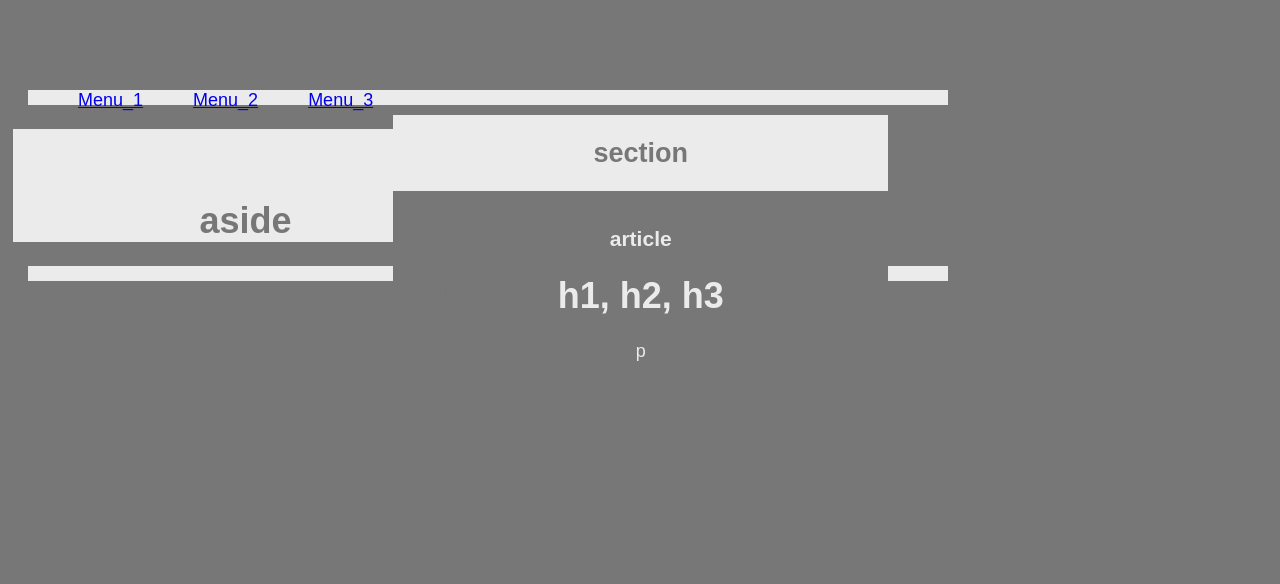
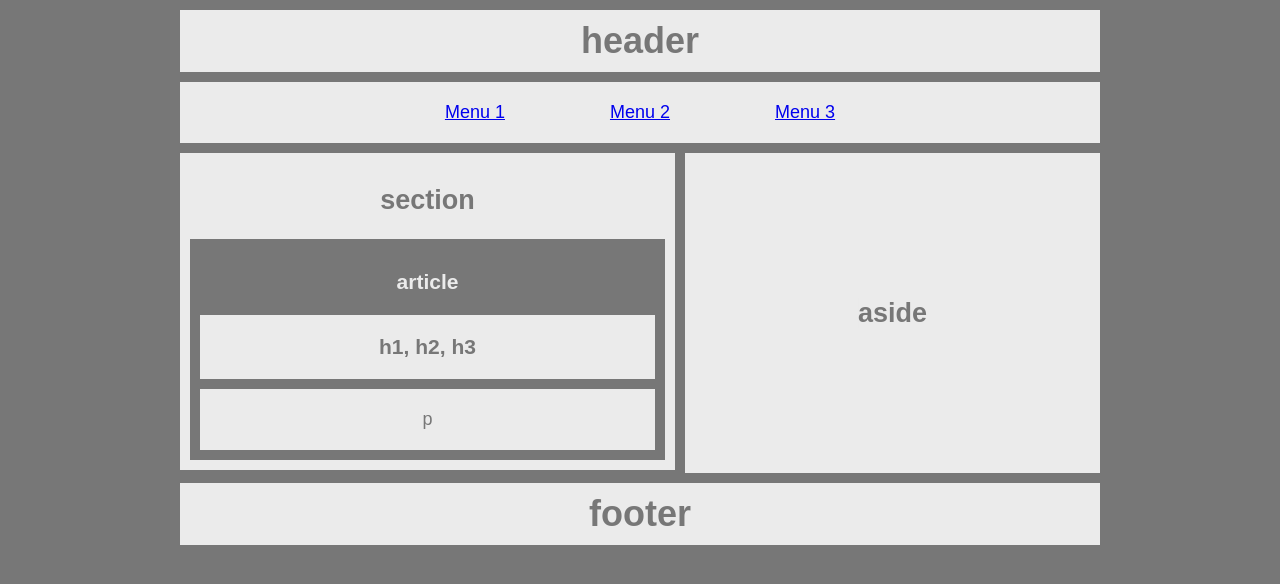
Before and after one commit to whitenanna1/HW-Wireframe, a plain HTML site: page index.html in a window 1280 px wide. Drawn offline with Linux system fonts and the light colour scheme.

Commit message:
HW-Wireframe Completed 10.31.'18

```diff
--- a/index.html
+++ b/index.html
@@ -7,34 +7,43 @@
 </head>
 
 <body>
-        <div classs="header">
+    <div class="container">
+        <header>
             <h1>header</h1>
-        </div>
+        </header>
 
-        <div class="nav">
-            <a href="#">Menu_1</a>
-            <a href="#">Menu_2</a>
-            <a href="#">Menu_3</a>
-        </div>
+        <nav>
+            <a href="#">Menu 1</a>
+            <a href="#">Menu 2</a>
+            <a href="#">Menu 3</a>
+        </nav>
 
-        <div class="section">
+<div class="clear-fix">
+
+        <div class="wrapper">
+            <section>
                 <h2>section</h2>
 
-            <div class="article">
+                <article>
                     <h3> article</h3>
 
-                <h1>h1, h2, h3</h1>
+                    <h1 class="atc">h1, h2, h3</h1>
                     <p> p </p>
+                </article>
+            </section>
+
+
+            <aside>
+                <h1 class="asd"> aside </h1>
+            </aside>
         </div>
 </div>
 
-        <div class="aside">
-            <h1> aside </h1>
-        </div>
 
-        <div class="footer">
+
+    <footer>
         <h1>footer</h1>
-        </div>
+    </footer>
 
 
 </body>
--- a/style.css
+++ b/style.css
@@ -2,11 +2,11 @@
 
 -------------------------------
 Body{
-    font-family: 'Arial', 'Helvetica Neue', Helvetica, sans-serif;
-    color: '#777';
-    background: '#777';
-    width: '960px';
-    font-size: '18px';
+    font-family: Arial, Helvetica Neue, Helvetica, sans-serif;
+    color: #777;
+    background: #777;
+    width: 960px;
+    font-size: 18px;
     }
 =================================
 Header,
@@ -14,19 +14,19 @@ Nav,
 Section,
 Aside,
 Footer
-    { background: '#ebebeb'}
+    { background: #ebebeb}
 ==================================
 Article
     {
-     color: '#ebebeb';
-     background: '#777';
+     color: #ebebeb;
+     background: #777;
     }
 ===================================
 
 ===================================
 h1, p{
-    color: '#777';
-    background: '#ebebeb';
+    color: #777;
+    background: #ebebeb;
 }
 ====================================
 section{
@@ -35,76 +35,122 @@ section{
 -------------------------------------
 */
 
-body{
+body {
     font-family: arial, helvetica neue, helvetica, sans-serif;
     color: #777;
     background: #777;
     width: 960px;
     font-size: 18px;
     text-align: center;
-    }
+    margin: 0 auto;
+}
 
-.header {
-    background:#ebebeb;
-    margin: 5px 20px 5px 20px;
-    height: 15px;
+.container {
+    margin: 10px 20px;
+}
+
+header {
+    background: #ebebeb;
     display: block;
+    margin: 0 0 10px 0;
+    padding: 10px;
 }
-.nav {
-    background:#ebebeb;
-    margin: 5px 20px 5px 20px;
-    height: 15px;
+
+nav {
+    background: #ebebeb;
+    display: block;
+    padding: 20px
+}
+
+
+nav a {
+    margin: 0 auto;
+    padding: 20px 50px;
+}
+
+nav a:hover {
+    background: black;
+    color: white;
+}
+
+.clear-fix::after{
+    content: "";
+    clear: both;
+    display: table;
+}
+
+.wrapper{
+    margin: 10px 0;
+    background: #777;
+    height: 320px;
+
+}
+
+section {
+    float: left;
+    background: #ebebeb;
+    width: 495px;
+    padding: 10px 0;
+}
+
+aside {
+    float: right;
+    background: #ebebeb;
+    width: 415px;
+    margin: 0 auto;
+    height: inherit;
+    position: relative;
+}
+
+article {
+    color: #ebebeb;
+    background: #777;
+    margin: 0 10px;
+    padding: 10px;
+
+}
+
+
+h1 {
+    color: #777;
+    background: #ebebeb;
+    margin: 0 auto;
+}
+
+.asd {
+    position: absolute;
+    top: 50%;
+    left: 50%;
+    transform: translate(-50%, -50%);
+}
+
+.atc {
+    margin-top: 10px;
+    margin-bottom: 10px;
+    padding: 20px;
+}
+
+
+h2 {
+    color: #777;
+    background: #ebebeb;
+}
+
+h3 {
+    color: #ebebeb;
+    background: #777;
+}
+
+p {
+    color: #777;
+    background: #ebebeb;
+    margin: 0;
+    padding: 20px
 }
 
 
 
-.nav a{
-    float: left;
-    display: block;
-    padding-left: 50px;}
-
-.nav a:hover{
-    background: black;
-    color: white;
+footer {
+    background: #ebebeb;
+    padding: 10px;
 }
-
-.section {
-    float: left;
-    background:#ebebeb;
-    width: 495px;
-    height: 80px;
-    margin-left: 20px;
-    margin-right: 5px;
-    margin-top: 5px;
-    margin-bottom: 5px;}
-
-.article{
-    color: #ebebeb;
-    background: #777;
-    padding: 15px 5px 5px 5px;}
-
-.aside{
-    background:#ebebeb;
-    width: 465px;
-    margin: 5px 20px 5px 5px;}
-
-.h1{
-    color: '#777';
-    background: '#ebebeb';}
-
-.h2{
-    color: '#777';
-    background: '#ebebeb';}
-
-.h3{
-    color: '#777';
-    background: '#ebebeb';}
-
-.p{
-    color: '#777';
-    background: '#ebebeb';}
-
-.footer{
-    background:#ebebeb;
-    margin: 5px 20px 5px 20px;
-    height: 15px;}
```
Lines whose indentation alone changed are shown as unchanged.
